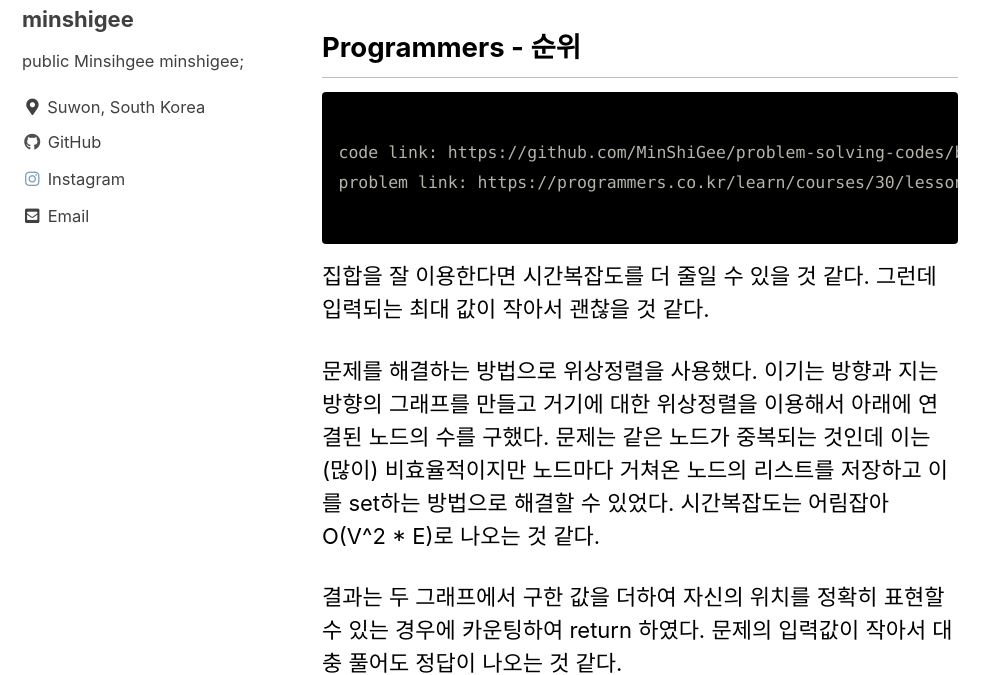
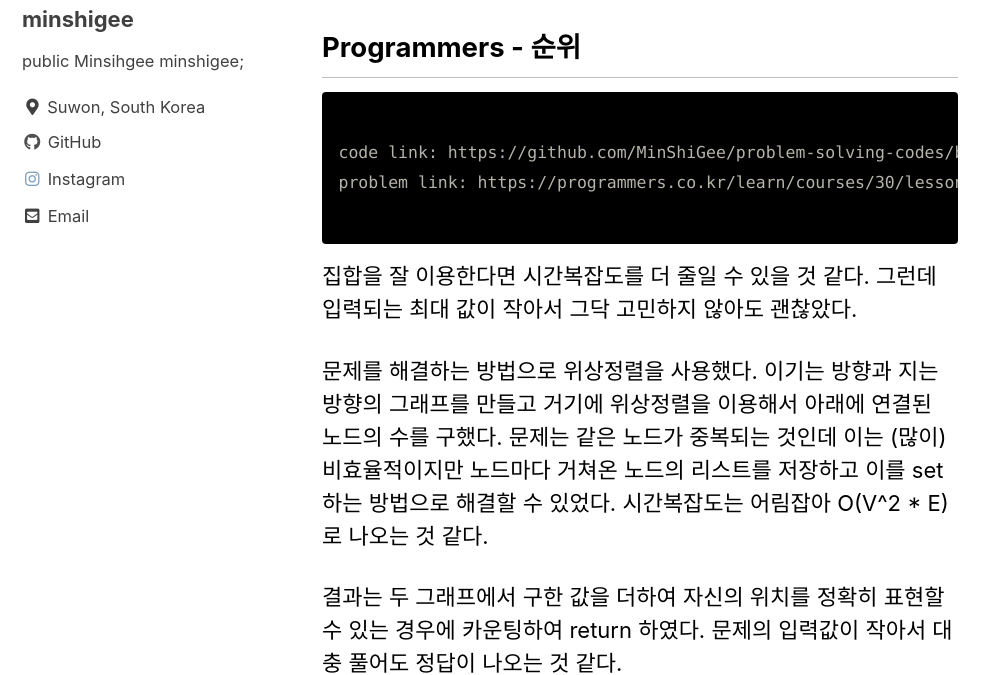
Before and after one commit to MinShiGee/MinShiGee.github.io, a Jekyll site: the page built from _posts/2021-07-01-순위.md, in a window 1280 px wide and 900 px high, cut to the strip 225-900 px from the top of the window. Shown: the whole strip, without its empty margins (0-998 px from the left). Built offline with Jekyll 4.4.1, drawn with Linux system fonts in a browser that asks for light colours; cached includes are drawn as plain includes.

Commit message:
edit log15

````diff
--- a/_posts/2021-07-01-순위.md
+++ b/_posts/2021-07-01-순위.md
@@ -13,9 +13,9 @@
 problem link: https://programmers.co.kr/learn/courses/30/lessons/43162
 
 ```
-집합을 잘 이용한다면 시간복잡도를 더 줄일 수 있을 것 같다. 그런데 입력되는 최대 값이 작아서 괜찮을 것 같다.
+집합을 잘 이용한다면 시간복잡도를 더 줄일 수 있을 것 같다. 그런데 입력되는 최대 값이 작아서 그닥 고민하지 않아도 괜찮았다.
 
-문제를 해결하는 방법으로 위상정렬을 사용했다. 이기는 방향과 지는 방향의 그래프를 만들고 거기에 대한 위상정렬을 이용해서 아래에 연결된 노드의 수를 구했다. 문제는 같은 노드가 중복되는 것인데 이는 (많이) 비효율적이지만 노드마다 거쳐온 노드의 리스트를 저장하고 이를 set하는 방법으로 해결할 수 있었다. 시간복잡도는 어림잡아 O(V^2 * E)로 나오는 것 같다.
+문제를 해결하는 방법으로 위상정렬을 사용했다. 이기는 방향과 지는 방향의 그래프를 만들고 거기에 위상정렬을 이용해서 아래에 연결된 노드의 수를 구했다. 문제는 같은 노드가 중복되는 것인데 이는 (많이) 비효율적이지만 노드마다 거쳐온 노드의 리스트를 저장하고 이를 set하는 방법으로 해결할 수 있었다. 시간복잡도는 어림잡아 O(V^2 * E)로 나오는 것 같다.
 
 결과는 두 그래프에서 구한 값을 더하여 자신의 위치를 정확히 표현할 수 있는 경우에 카운팅하여 return 하였다. 문제의 입력값이 작아서 대충 풀어도 정답이 나오는 것 같다.
 
````
